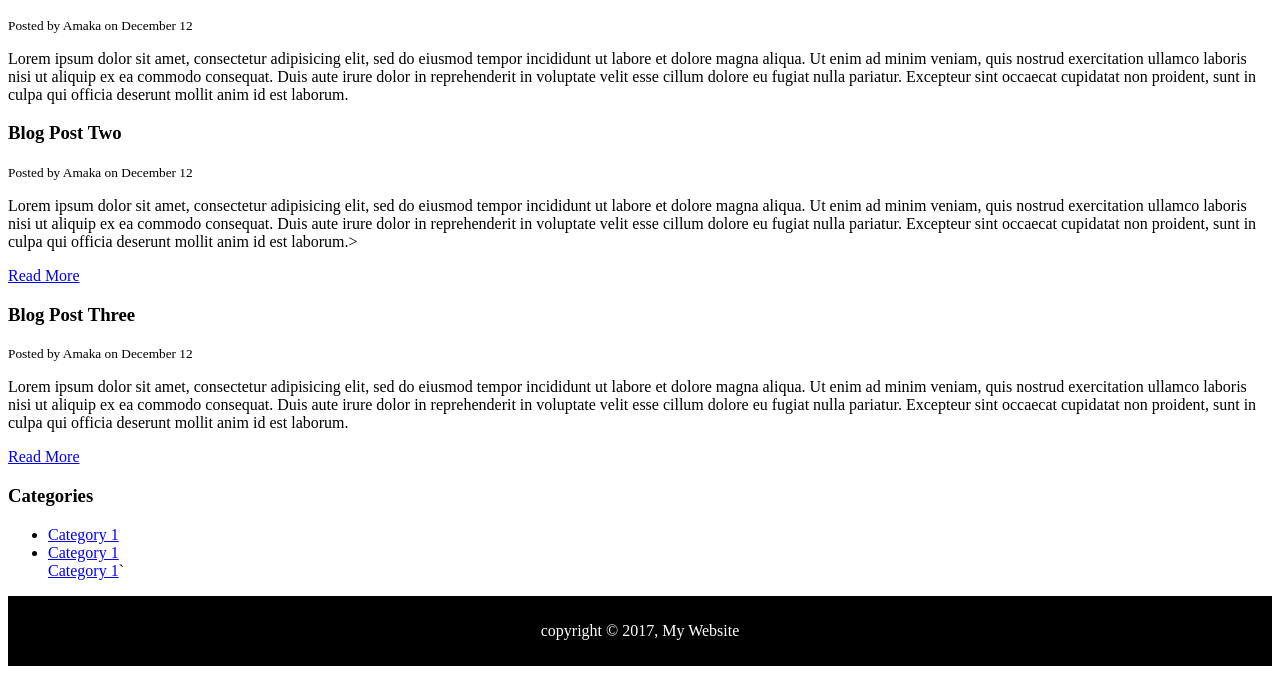
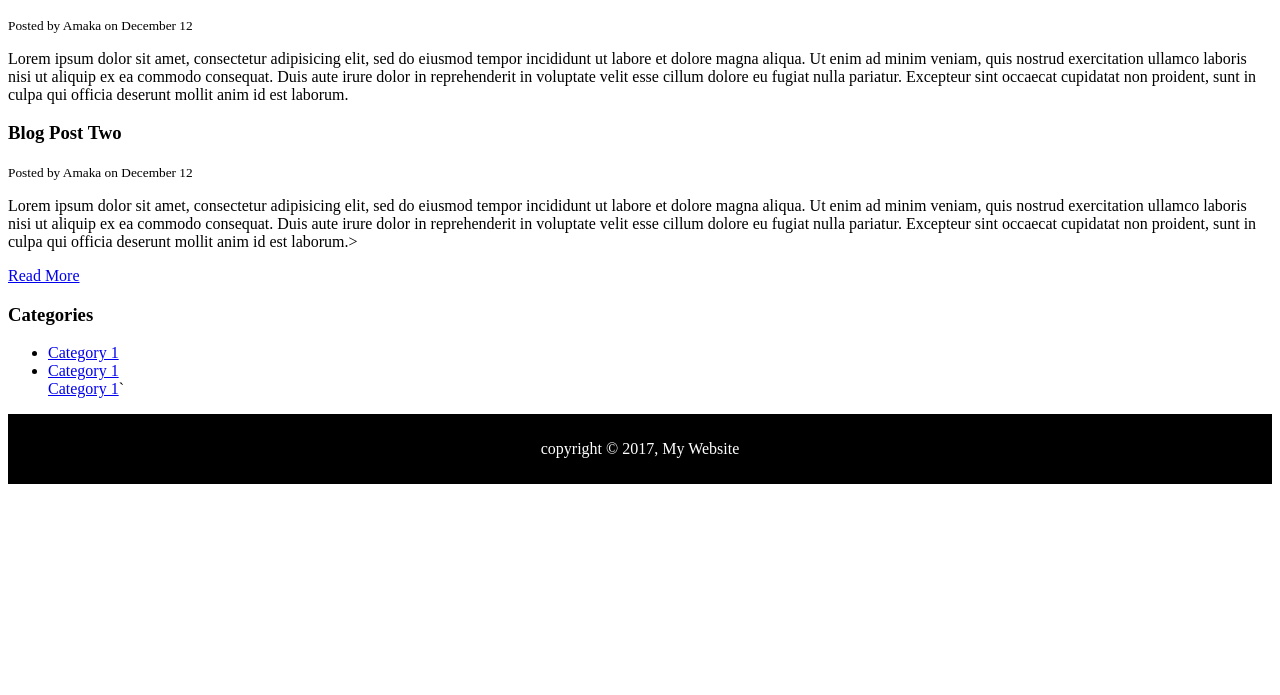
Before and after one commit to AmakaEguzoro/1st-project, a plain HTML site: page index.html in a window 1280 px wide. Shown: the part 105-800 px from the top of the page. Drawn offline with Linux system fonts and the light colour scheme.

Commit message:
removed a paragraph

```diff
--- a/index.html
+++ b/index.html
@@ -41,17 +41,7 @@
 		</article>
 
 
-		<article class="post">
-			<h3>Blog Post Three</h3>
-			<small>Posted by Amaka on December 12</small>
-			<p>Lorem ipsum dolor sit amet, consectetur adipisicing elit, sed do eiusmod
-			tempor incididunt ut labore et dolore magna aliqua. Ut enim ad minim veniam,
-			quis nostrud exercitation ullamco laboris nisi ut aliquip ex ea commodo
-			consequat. Duis aute irure dolor in reprehenderit in voluptate velit esse
-			cillum dolore eu fugiat nulla pariatur. Excepteur sint occaecat cupidatat non
-			proident, sunt in culpa qui officia deserunt mollit anim id est laborum.</p>
-			<a href="post.html">Read More</a>
-		</article>
+
 	</section>
 
 	<aside>
@@ -65,7 +55,7 @@
 		</nav>
 
 	<footer id="main-header">
-        <p>copyright &copy; 2017, My Website</p>
-   </footer>
+		 <p>copyright &copy; 2017, My Website</p>
+	</footer>
     </aside>
     </body>
```
